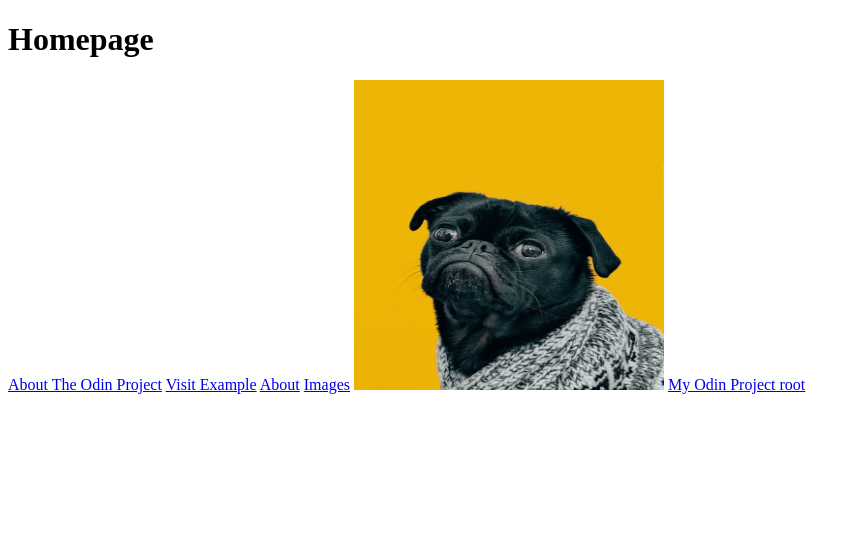
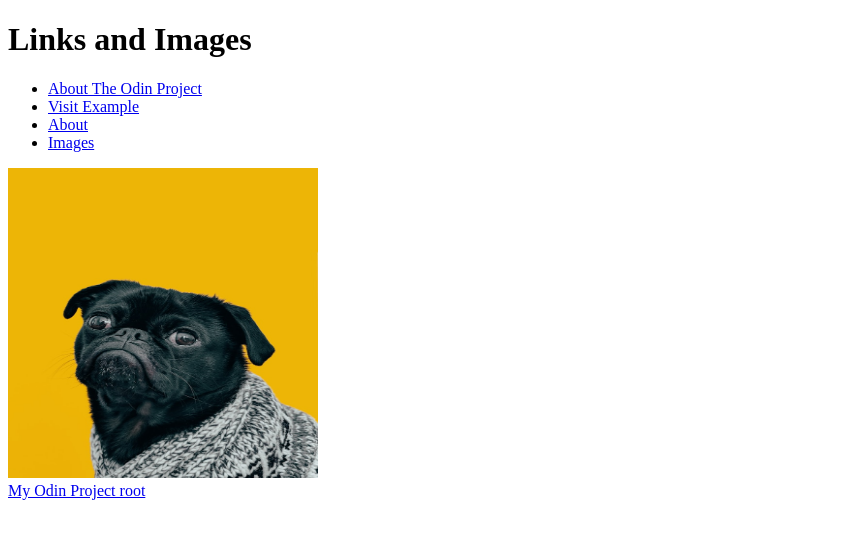
Before and after one commit to westjl1/odin, a plain HTML site: page odin-links-and-images/index.html in a window 1280 px wide. Shown: the whole page, without its empty margins (0-859 px from the left). Drawn offline with Linux system fonts and the light colour scheme.

Commit message:
Reformat links and images

```diff
--- a/odin-links-and-images/index.html
+++ b/odin-links-and-images/index.html
@@ -8,12 +8,16 @@
 </head>
 
 <body>
-    <h1>Homepage</h1>
-    <a href="https://www.theodinproject.com/about">About The Odin Project</a>
-    <a href="https://www.theodinproject.com/about" target="_blank" rel="noreferrer">Visit Example</a>
-    <a href="./pages/about.html">About</a>
-    <a href="./pages/images.html">Images</a>
+    <h1>Links and Images</h1>
+    <ul>
+        <li><a href="https://www.theodinproject.com/about">About The Odin Project</a></li>
+        <li><a href="https://www.theodinproject.com/about" target="_blank" rel="noreferrer">Visit Example</a></li>
+        <li><a href="./pages/about.html">About</a></li>
+        <li><a href="./pages/images.html">Images</a></li>
+    </ul>
+
     <img src="./images/dog.jpg" alt="Chales the dog" height="310" width="310">
+    <br>
     <a href="../index.html">My Odin Project root</a>
 </body>
 
```
